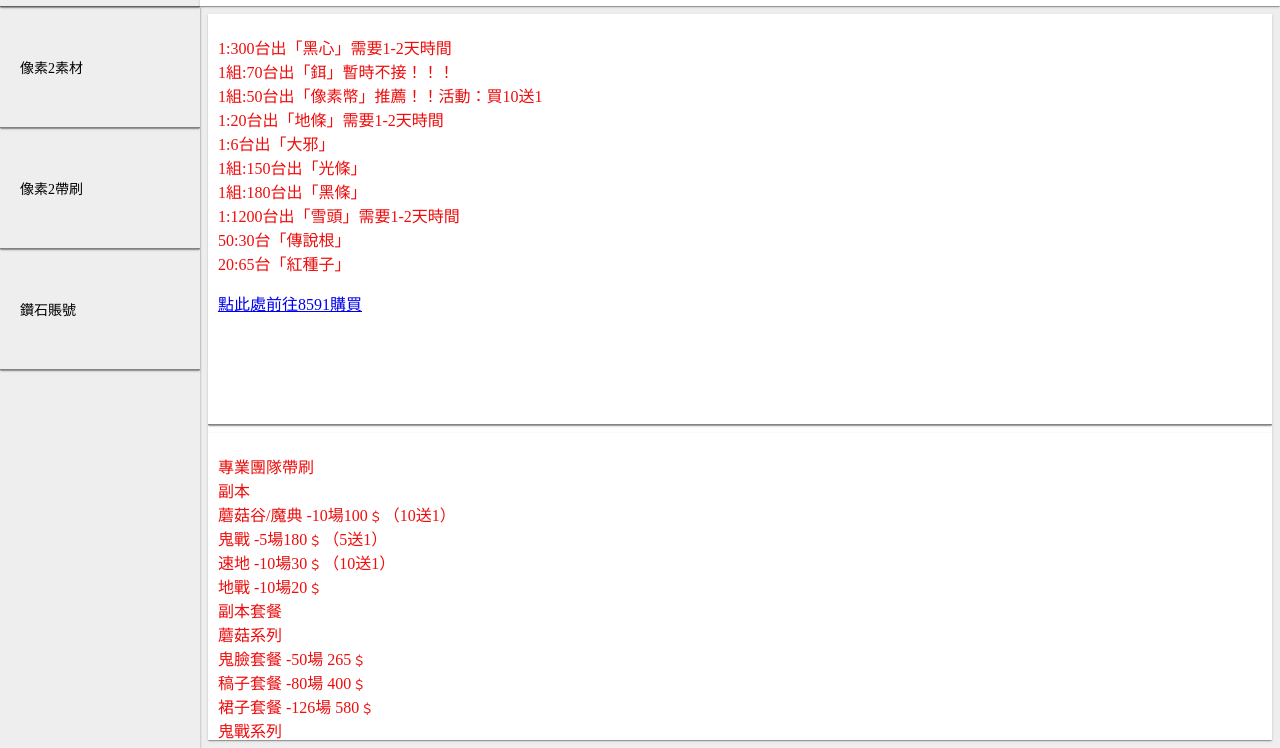
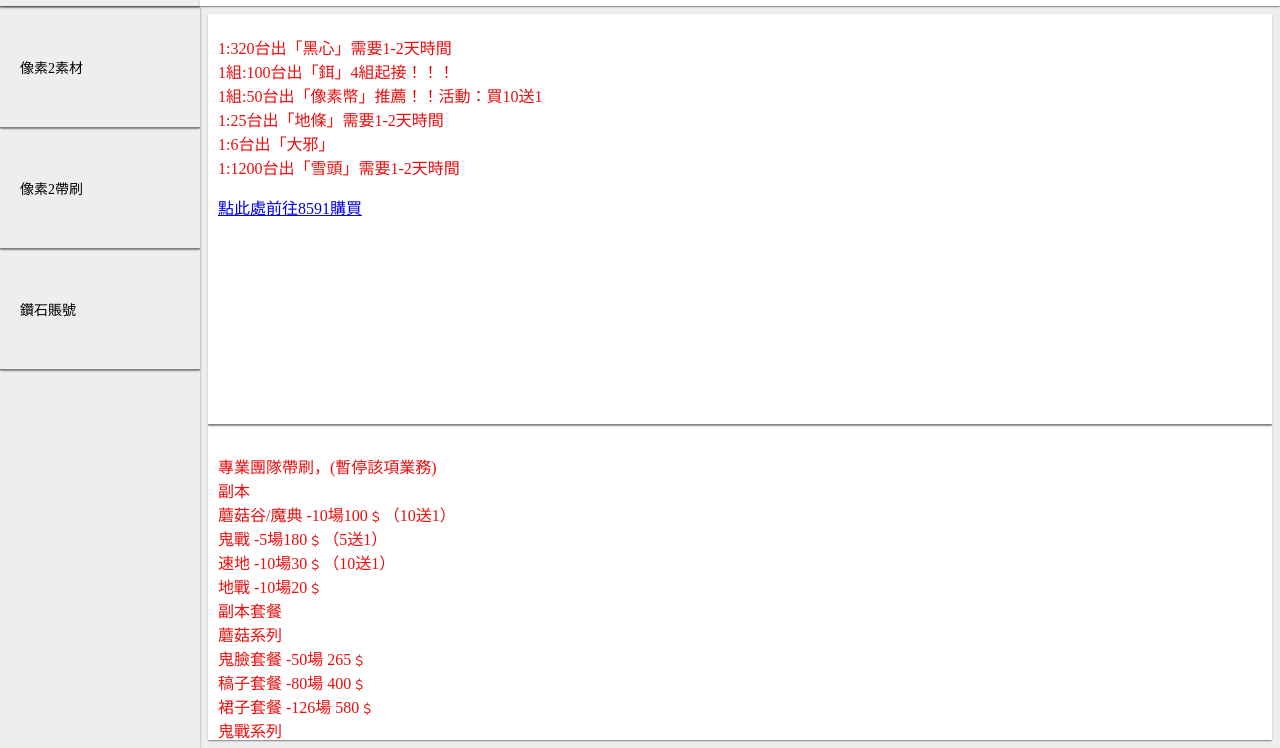
Before and after one commit to MaxTung614/re01-one, a plain HTML site: page index.html in a window 1280 px wide. Shown: the part 52-800 px from the top of the page. Drawn offline with Linux system fonts and the light colour scheme.

Commit message:
Update index.html

```diff
--- a/index.html
+++ b/index.html
@@ -110,21 +110,17 @@
    <div style="overflow:auto"class="yinYing flex1 baiSe mg8">
       <!--内容-->
       <div class="neiRongtiao yinYing column mgb8">
-        <p>1:300台出「黑心」需要1-2天時間
-        <br>1組:70台出「鉺」暫時不接！！！
+        <p>1:320台出「黑心」需要1-2天時間
+        <br>1組:100台出「鉺」4組起接！！！
         <br>1組:50台出「像素幣」推薦！！活動：買10送1
-        <br>1:20台出「地條」需要1-2天時間
+        <br>1:25台出「地條」需要1-2天時間
         <br>1:6台出「大邪」
-        <br>1組:150台出「光條」
-        <br>1組:180台出「黑條」
         <br>1:1200台出「雪頭」需要1-2天時間
-        <br>50:30台「傳說根」
-        <br>20:65台「紅種子」
             <p><a href=https://www.8591.com.tw/mallList-wareDetail.html?id=2393954644>點此處前往8591購買</a></p>
         </P>
       </div>
       <div class="neiRongtiao yinYing column mgb8">
-        <P>專業團隊帶刷
+        <P>專業團隊帶刷，(暫停該項業務)
         <br>副本
         <br>蘑菇谷/魔典  -10場100﹩（10送1）
         <br>鬼戰  -5場180﹩（5送1）
```
